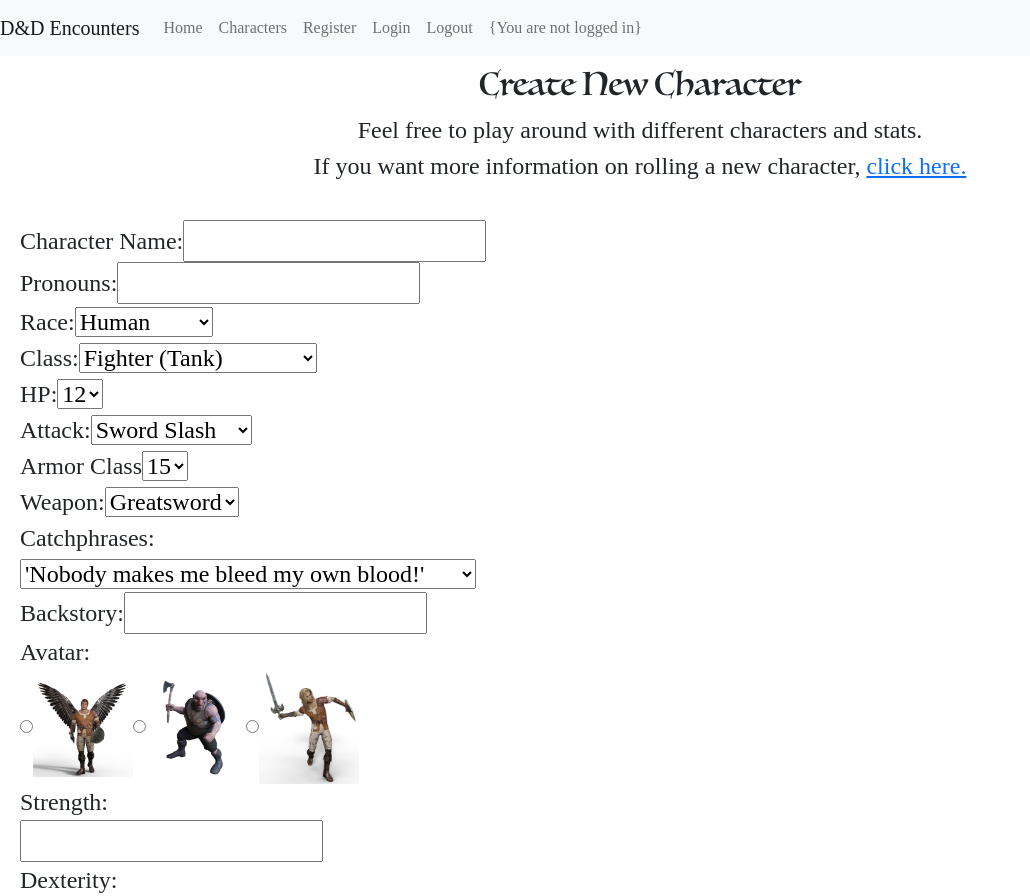
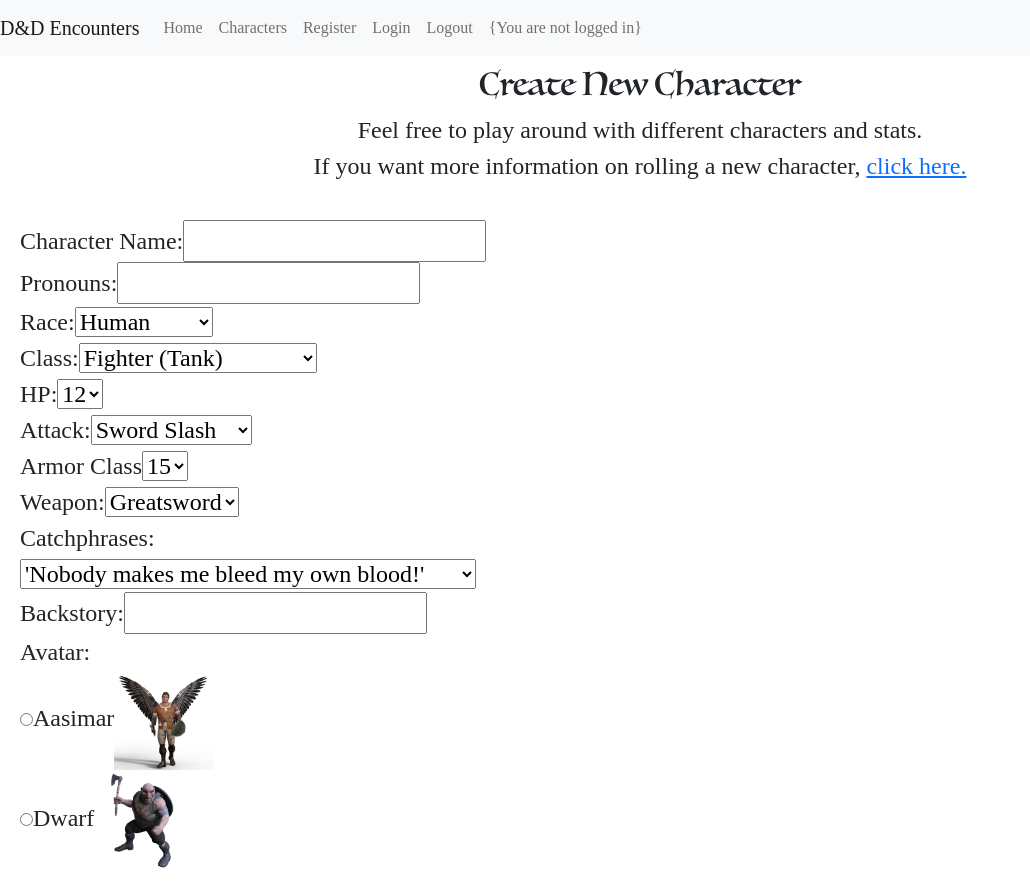
Before and after one commit to amanda-hayes/dnd-encounters-2021, a React (Create React App) app in the folder front-end/: page /CreateCharacterForm in a window 1280 px wide. Shown: the top 896 px of the page, without its empty margins (0-1030 px from the left). Built offline with nearby package versions, Linux system fonts and the light colour scheme.

Commit message:
updated git ignore and wip of create char

```diff
--- a/front-end/src/Components/CreateCharacterForm.js
+++ b/front-end/src/Components/CreateCharacterForm.js
@@ -234,18 +234,27 @@ const CreateCharacterForm = (props) => {
           <br />
           <label>Avatar:</label>
           <br />
-          <label>
-            <input type="radio" name="avatars"></input>
+          <div>
+            <input
+              type="radio"
+              name="avatars"
+              value="aasimar"
+              id="aasimar"
+            ></input>
+            <label for="aasimar">Aasimar</label>
             <img src={aasimar} id="avatar"></img>
-          </label>
-          <label>
-            <input type="radio" name="avatars"></input>
+          </div>
+          <div>
+            <input
+              type="radio"
+              name="avatars"
+              value="dwarf"
+              id="dwarf"
+            ></input>
+            <label for="dwarf">Dwarf</label>
             <img src={dwarf} id="avatar"></img>
-          </label>
-          <label>
-            <input type="radio" name="avatars"></input>
-            <img src={elf} id="avatar"></img>
-          </label>
+          </div>
+
           <br />
           <label>Strength:</label>
           <br />
```
Also changed, not shown: 2 other files (tests, documents, lock files or other folders).
